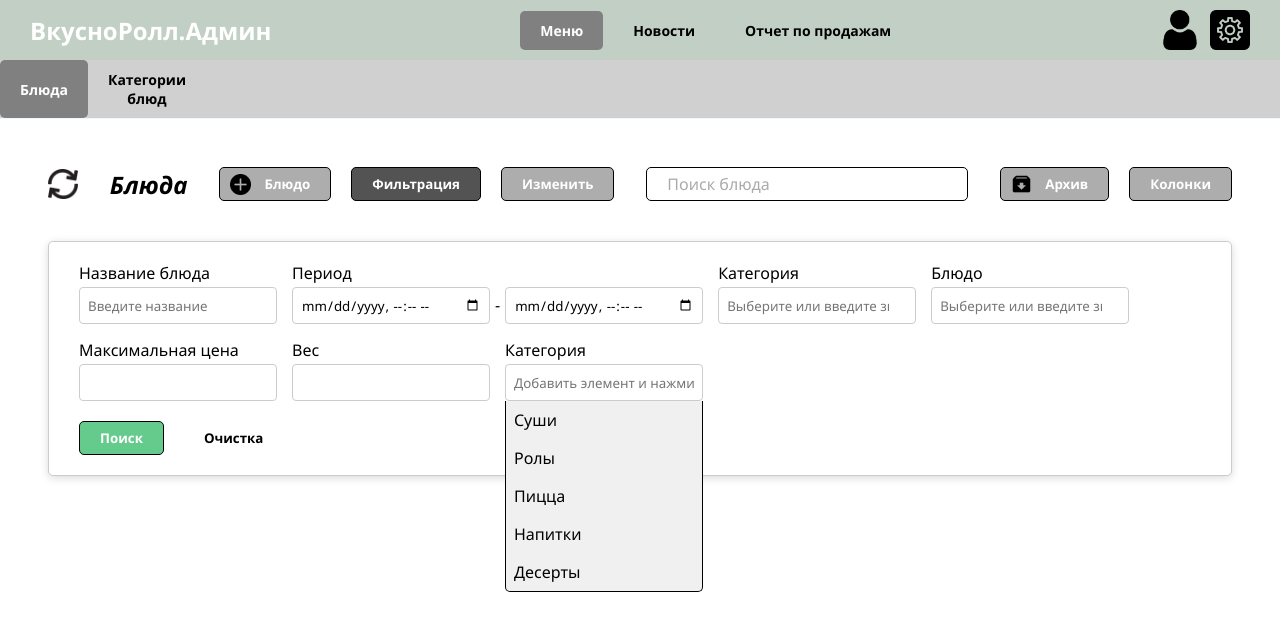
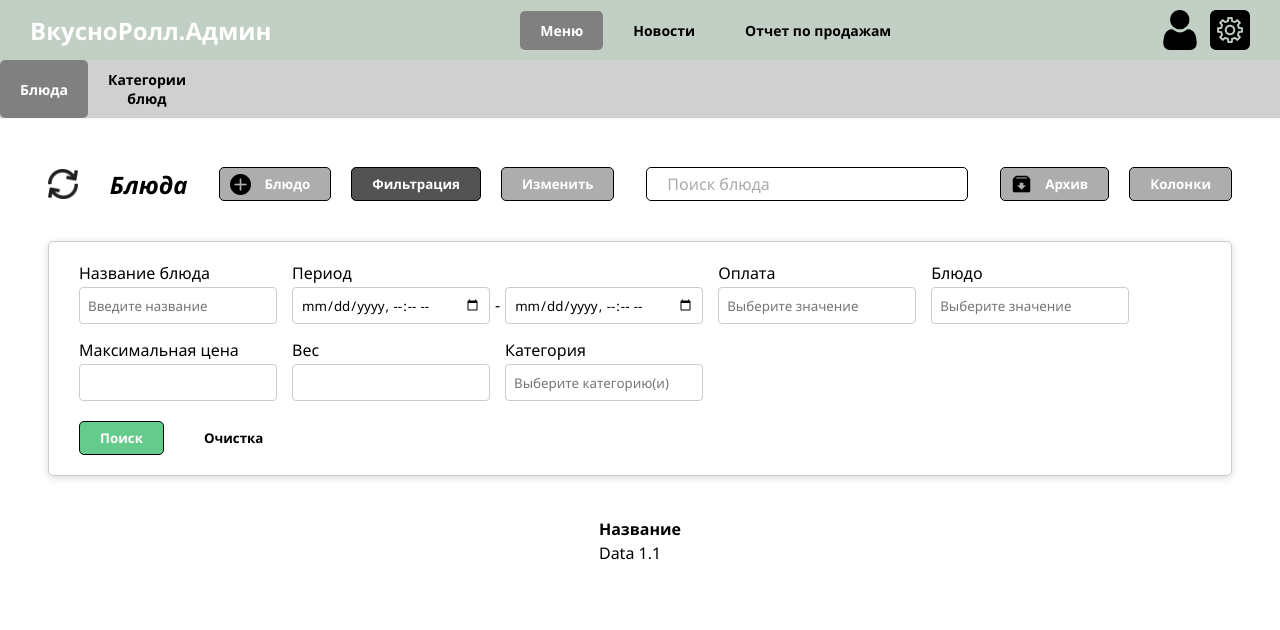
Before and after one commit to saha1616626/vkusnoroll-admin-dashboard, a React (Create React App) app: page / in a window 1280 px wide. Both pictures are taken after a click on the button "Фильтрация". Shown: the top 630 px of the page. Built offline with nearby package versions, Linux system fonts and the light colour scheme.

Commit message:
Доработали multiSelect

```diff
--- a/src/components/Elements/FilterMenu.jsx
+++ b/src/components/Elements/FilterMenu.jsx
@@ -89,7 +89,7 @@ const FilterMenu = ({
                             <input
                                 id={filter.name}
                                 type="text"
-                                placeholder={filter.placeholder || 'Выберите или введите значение'}
+                                placeholder={filter.placeholder || 'Выберите значение'}
                                 name={filter.name}
                                 value={formData[filter.name] || ''}
                                 onChange={(e) => handleChange(e)}
@@ -109,6 +109,7 @@ const FilterMenu = ({
 
                         {filter.type === 'multi-select' && (
                             <MultiSelect
+                                placeholder={filter.placeholder || ''}
                                 options={filter.options}
                                 selectedValues={formData[filter.name] || []}
                                 onChange={(values) => handleMultiSelectChange(values, filter.name)}
--- a/src/components/Elements/MultiSelect.jsx
+++ b/src/components/Elements/MultiSelect.jsx
@@ -1,61 +1,120 @@
 // Поле для выбора нескольких значений
 
-import React, { useState } from 'react';
+import React, { useState, useEffect, useRef } from 'react';
 
 // Импорт стилей
 import './../../styles/elements/multiSelect.css'
 
-const MultiSelect = ({ options, selectedValues, onChange }) => {
+const MultiSelect = ({ placeholder, options, selectedValues, onChange }) => {
     const [inputValue, setInputValue] = useState('');
+    const [isOpen, setIsOpen] = useState(false); // Управляет видимостью выпадающего списка
+    const [displayValue, setDisplayValue] = useState('');
+    // useRef для отслеживания кликов вне компонента
+    const wrapperRef = useRef(null);
+    const inputRef = useRef(null);
+
+    // Обновление displayValue (значения в placeholder) при изменении selectedValues
+    useEffect(() => {
+        setDisplayValue(formatDisplayValue());
+    }, [selectedValues]); // Следим за изменением selectedValues (выбранные значения)
+
+    // Обработчик клика вне компонента
+    useEffect(() => {
+        const handleClickOutside = (event) => {
+            if (wrapperRef.current && !wrapperRef.current.contains(event.target)) {
+                setIsOpen(false);
+            }
+        };
+        document.addEventListener('mousedown', handleClickOutside); // Запрет на немедленное закрытие при клике на элементы списка
+        return () => document.removeEventListener('mousedown', handleClickOutside);
+    }, []);
+
+    // Форматирование отображаемого значения в placeholder поля
+    const formatDisplayValue = () => {
+        if (selectedValues.length === 0) return ''; // Если нет выбранных элементов
+        const joined = selectedValues.join(', ');
+        return joined.length > 30 ? joined.slice(0, 27) + '...' : joined;
+    };
+
+    /*
+  ===========================
+  Обработчики событий
+  ===========================
+*/
+
+    const handleInputFocus = () => {
+        setIsOpen(true);
+        setInputValue('');
+    };
 
     const handleSelect = (option) => {
         if (!selectedValues.includes(option)) {
-            const newSelectedValues = [...selectedValues, option];
-            onChange(newSelectedValues);
+            onChange([...selectedValues, option]);
         }
+        inputRef.current.focus();
     };
 
-    const handleRemove = (option) => {
-        const newSelectedValues = selectedValues.filter(value => value !== option);
-        onChange(newSelectedValues);
-    };
-
-    const handleInputChange = (e) => {
-        setInputValue(e.target.value);
-    };
-
-    const handleKeyDown = (e) => {
-        if (e.key === 'Enter' && inputValue.trim()) {
-            handleSelect(inputValue.trim());
-            setInputValue('');
-        }
-    };
+    // Автоматическая фильтрация списка при вводе без учета регистра
+    const filteredOptions = options
+        .filter(option =>
+            !selectedValues.includes(option) &&
+            option.toLowerCase().includes(inputValue.toLowerCase())
+        );
 
     return (
-        <div className="multi-select">
+        <div className="multi-select" ref={wrapperRef}>
+
+            <input
+                ref={inputRef}
+                type="text"
+                value={isOpen ? inputValue : displayValue}
+                onChange={(e) => setInputValue(e.target.value)}
+                onFocus={handleInputFocus}
+                placeholder={
+                    selectedValues.length === 0
+                        ? [placeholder] // Отображаем в placeholder заранее созданное сообщение, если нет выбранных объектов
+                        : displayValue || 'Выберите элементы'
+                }
+                className="filter-input"
+            />
+
+            {isOpen && (
+                <div className="multi-select-element-container">
                     <div className="selected-values">
                         {selectedValues.map(value => (
                             <span className="selected-item" key={value}>
                                 {value}
-                        <button onClick={() => handleRemove(value)} className="remove-item">&times;</button>
+                                <button
+                                    onClick={() => onChange(selectedValues.filter(v => v !== value))}
+                                    className="remove-item"
+                                >
+                                    &times;
+                                </button>
                             </span>
                         ))}
-                <input
-                    type="text"
-                    value={inputValue}
-                    onChange={handleInputChange}
-                    onKeyDown={handleKeyDown}
-                    placeholder="Добавить элемент и нажмите Enter"
-                    className="filter-input"
-                />
                     </div>
+
+                    {filteredOptions.length > 0 && (
+                        <>
+                            <hr className="multi-select-divider" /> {/* Разделительная линия */}
+
                             <div className="dropdown-multi-select">
-                {options.filter(option => !selectedValues.includes(option)).map((option, index) => (
-                    <div key={index} className="dropdown-item" onClick={() => handleSelect(option)}>
+                                {filteredOptions.map((option, index) => (
+                                    <div
+                                        key={index}
+                                        className="multi-dropdown-item"
+                                        onMouseDown={(e) => e.preventDefault()}
+                                        onClick={() => handleSelect(option)}
+                                    >
                                         {option}
                                     </div>
                                 ))}
                             </div>
+                        </>
+                    )}
+                </div>
+            )}
+
         </div>
     );
 };
--- a/src/components/Pages/Dishes.jsx
+++ b/src/components/Pages/Dishes.jsx
@@ -126,15 +126,15 @@ const Dishes = () => {
         { type: 'date-range', name: 'date', label: 'Период' },
         {
             type: 'select',
-            name: 'category',
-            label: 'Категория',
-            options: ['Суши', 'Ролы', 'Пицца']
+            name: 'pay',
+            label: 'Оплата',
+            options: ['Карта', 'Наличные']
         },
         {
             type: 'select',
             name: 'dish',
             label: 'Блюдо',
-            options: ['Категория 1', 'Категория 2', 'Категория 3']
+            options: ['Суп', 'Чай', 'Картофель']
         },
         { type: 'text', name: 'price', label: 'Максимальная цена', placeholder: '' },
         { type: 'text', name: 'weight', label: 'Вес', placeholder: '' },
@@ -142,7 +142,8 @@ const Dishes = () => {
             type: 'multi-select',
             name: 'categoryes',
             label: 'Категория',
-            options: ['Суши', 'Ролы', 'Пицца', 'Напитки', 'Десерты']
+            options: ['Суши', 'Ролы', 'Пицца', 'Напитки', 'Десерты'],
+            placeholder: 'Выберите категорию(и)'
         }
     ];
 
--- a/src/styles/elements/multiSelect.css
+++ b/src/styles/elements/multiSelect.css
@@ -1,5 +1,6 @@
 /* Поле для выбора нескольких значений */
 
+/* Контейнер выпадающего меню */
 .multi-select {
     display: flex;
     flex-direction: column;
@@ -7,22 +8,38 @@
     /* position: relative; */
 }
 
+/* Контейнер выпадающего списка */
+.multi-select-element-container {
+
+    background-color: white; /* Цвет заднего фона */
+    border: 1px solid #ccc; /* Цвет рамки */
+    border-radius: 5px; /* С округленными углами */
+    box-shadow: 0 2px 8px rgba(0, 0, 0, 0.15); /* Тень для меню */
+    z-index: 1; /* Размещение поверх других элементов */
+    margin-top: 5px;
+    max-height: 200px;
+    overflow-y: auto; /* Скролл */
+    width: 197.46px;
+}
+
+/* Выпадающее меню - список выбранных объектов */
 .selected-values {
     display: flex;
     flex-wrap: wrap;
-    width: 197.6px;
     align-items: center;
     cursor: pointer;
+    margin: 10px 8px;
+    gap: 5px;
 }
 
+/* Элементы выпадающего меню - выбранные объекты */
 .selected-item {
     background: #e0e0e0;
     border-radius: 4px;
     padding: 2px 8px;
-    margin: 2px;
 }
 
-/* Крестик для удаления выбранного объекта */
+/* Кнопка для удаления выбранного объекта */
 .remove-item {
     margin-left: 5px;
     font-size: 15px; /* Размер крестика */
@@ -32,38 +49,23 @@
     cursor: pointer;
 }
 
-.multi-select-input {
-    border: none;
-    outline: none;
-    flex-grow: 1;
+/* Разделительная линия */
+.multi-select-divider {
+    margin: 10px 8px; /* Отступы сверху и снизу */
 }
 
-.dropdown {
+/* Выпадающее меню - список невыбранных объектов */
+.dropdown-multi-select {
     position: relative;
-    background: white;
-    border: 1px solid #ccc;
-    border-radius: 4px;
-    width: 100%;
-    max-height: 150px; /* Ограничиваем высоту для прокрутки */
-    overflow-y: auto; /* Прокливаем при переполнении */
-    z-index: 100;
+    border-end-start-radius: 5px;
+    border-end-end-radius: 5px;
 }
 
-.dropdown-item {
+/* Элементы выпадающего меню - невыбранные объекты */
+.multi-dropdown-item {
     padding: 8px;
     cursor: pointer;
 }
-
-.dropdown-item:hover {
+.multi-dropdown-item:hover {
     background-color: #f0f0f0; /* Цвет при наведении */
 }
-
-.dropdown-multi-select {
-    position: relative;
-    background-color: #f0f0f0;
-    border-bottom: 1px solid black;
-    border-left: 1px solid black;
-    border-right: 1px solid black;
-    border-end-start-radius: 5px;
-    border-end-end-radius: 5px;
-}
```
Lines whose indentation alone changed are shown as unchanged.
